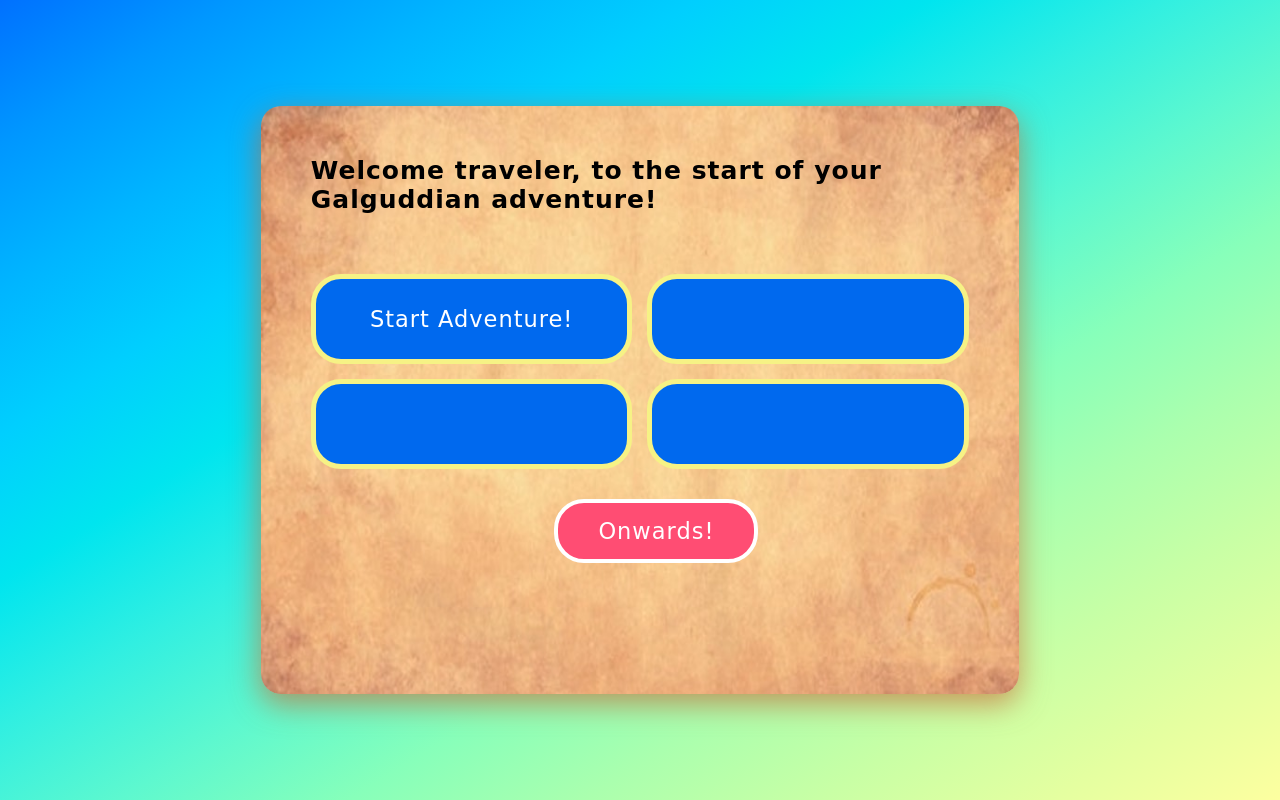
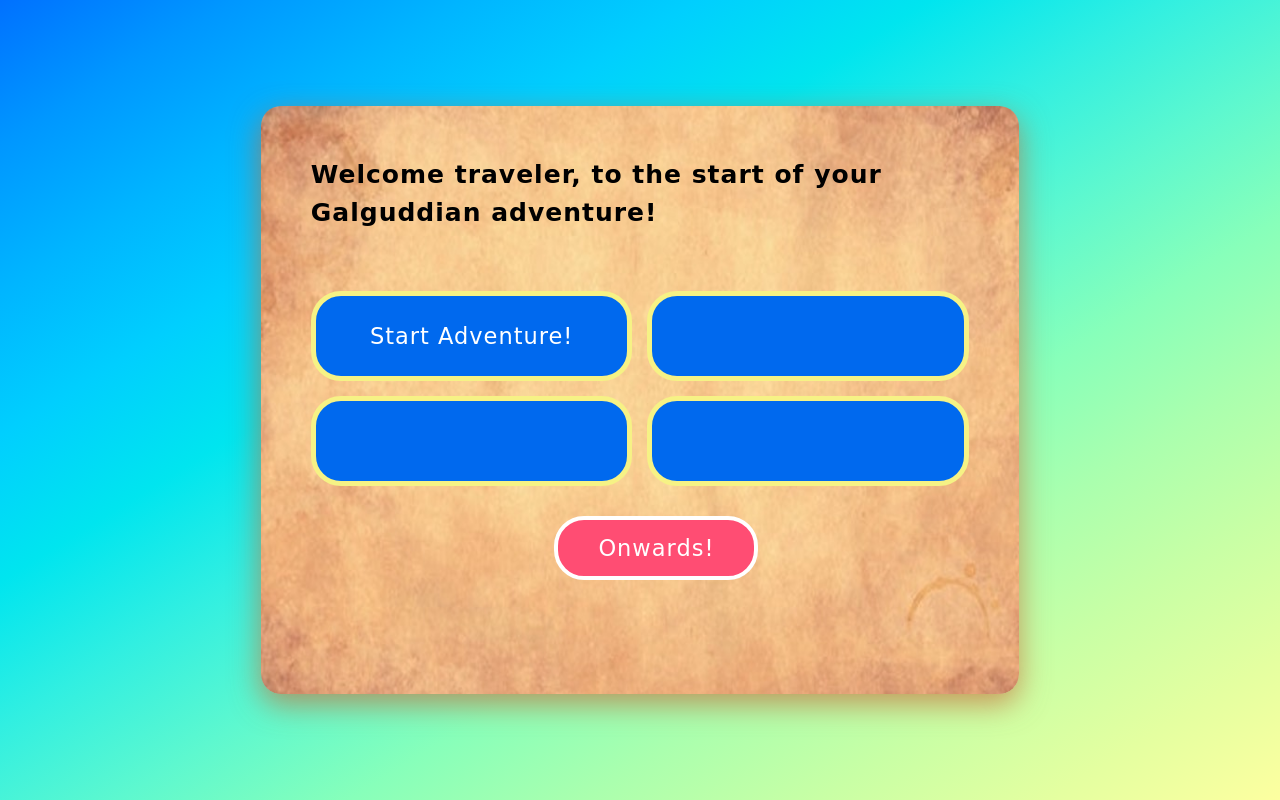
Before and after one commit to staten-island-tech/quizgame-charlaniel-brisluja, a website built with Parcel: page src/index.html in a window 1280 px wide. Built offline with nearby package versions, Linux system fonts and the light colour scheme; a web font is replaced by a local one.

Commit message:
update line height

```diff
--- a/src/scss/main.scss
+++ b/src/scss/main.scss
@@ -56,6 +56,7 @@ h1,
 h1 {
   font-size: 2.5rem;
   text-align: left;
+  line-height: 150%;
 }
 .button-box {
   display: grid;
```
